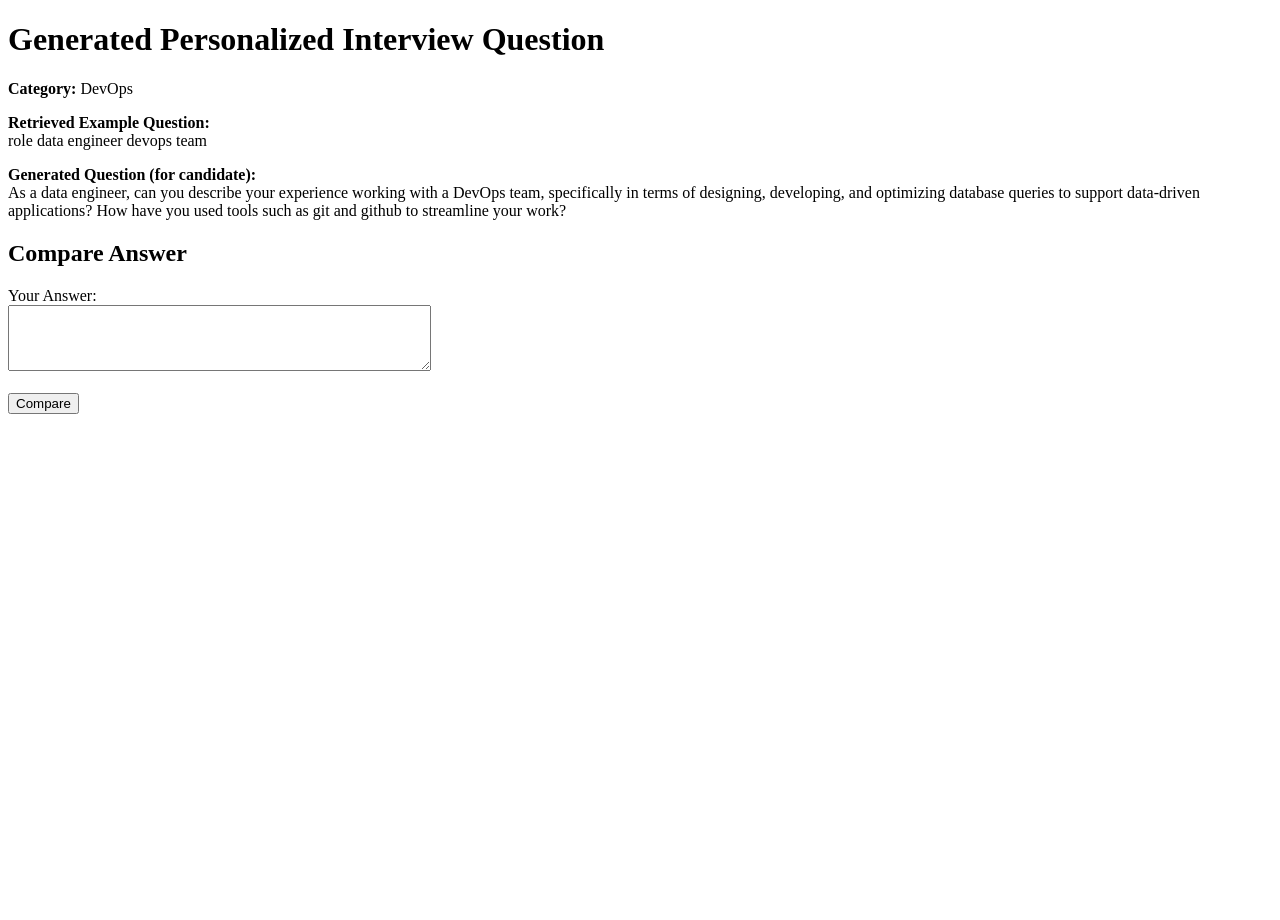
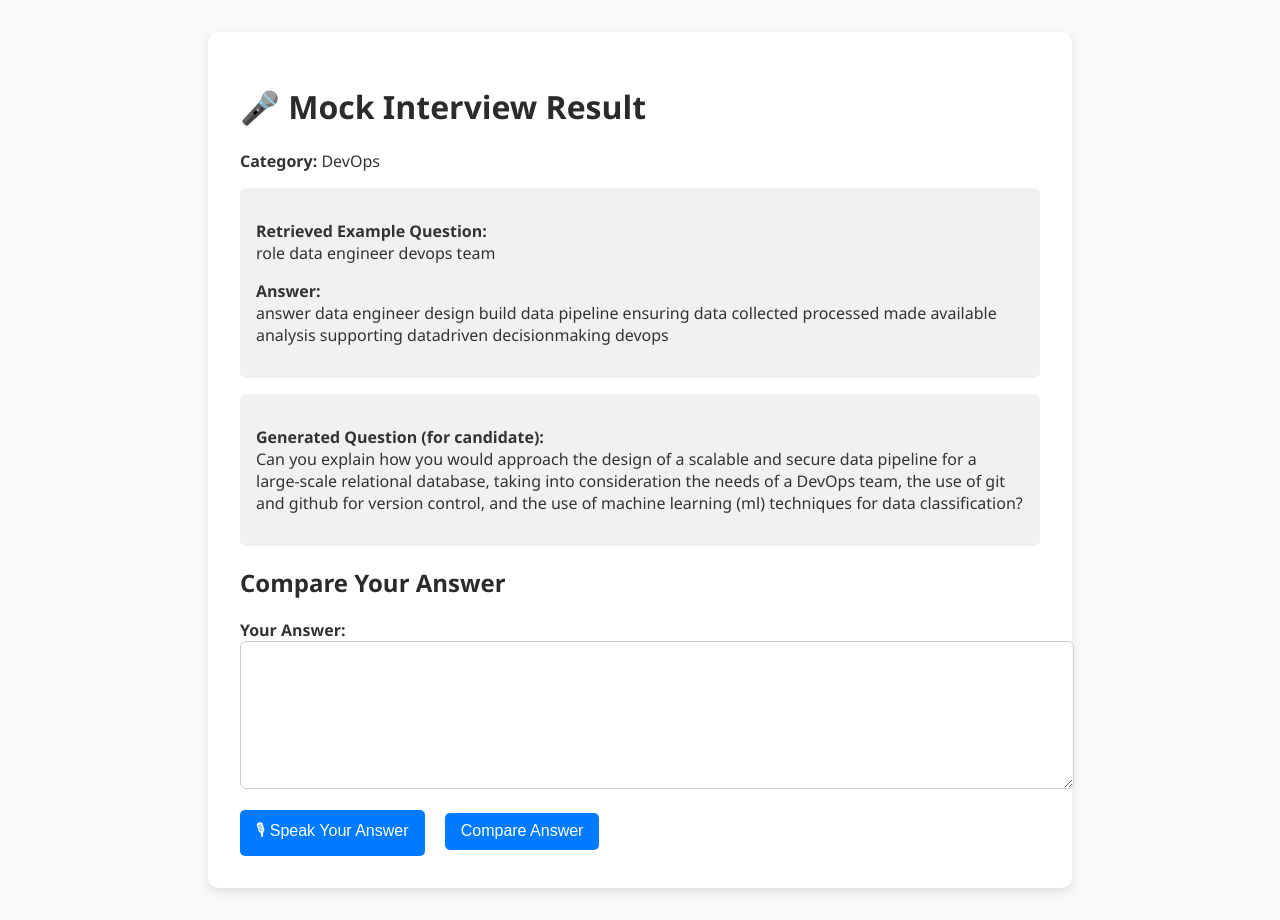
Before and after one commit to prayashi447/Mock_interview, a Flask app: page /results in a window 1280 px wide. Before the commit the page ends 414 px from the top, so only its background shows below. Run offline with Flask 3, Linux system fonts and the light colour scheme; parts of the project's set-up code (start-up, migrations or seed data) failed here and were passed over.

Commit message:
added speech prompt

```diff
--- a/integrated_gen_ai/data/output/qa_answer_log.csv
+++ b/integrated_gen_ai/data/output/qa_answer_log.csv
@@ -1,3 +1,6 @@
 AI (Data Science),"How would you approach using NLP to extract insights from unstructured text data, and how would you visualize the results?","To extract insights from unstructured text data, I would first use NLP techniques such as tokenization, part-of-speech tagging, and named entity recognition to identify key themes and topics. Then, I would use machine learning algorithms such as topic modeling or sentiment analysis to uncover relationships and patterns within the data. To visualize the results, I would create visualizations such as word clouds, heatmaps, or network diagrams to help stakeholders understand the insights and make informed decisions."
 AI (Data Science),"How would you describe your experience with machine learning algorithms, particularly deep learning?","I have several years of experience working with deep learning algorithms, including Convolutional Neural Networks (CNNs) and Recurrent Neural Networks (RNNs). I have successfully applied these algorithms to a variety of tasks, such as image recognition and natural language processing. I am comfortable with popular deep learning frameworks such as TensorFlow and Keras, and have experience deploying models to production environments. Additionally, I am skilled in data preprocessing and feature engineering, which are critical steps in building effective deep learning models."
 DevOps,"As a data engineer, can you describe your experience working with a DevOps team, specifically in terms of designing, developing, and optimizing database queries to support data-driven applications? How have you used tools such as git and github to streamline your work?","As a data engineer with a focus on DevOps, I have worked closely with a team to design, develop, and optimize database queries to support data-driven applications. I have used tools such as git and github to streamline my work by collaborating with team members in real-time, tracking changes to code and data, and ensuring that everyone is on the same page. Additionally, I have used these tools to automate tasks such as database backups and data migration, which has helped to improve efficiency and reduce errors. Overall, my experience working with a DevOps team has been rewarding, as I have been able to contribute to the development of high-quality data-driven applications while also learning from my colleagues and improving my skills"
+DevOps,"Can you explain how you would approach the design of a scalable and secure data pipeline for a large-scale relational database, taking into consideration the needs of a DevOps team, the use of git and github for version control, and the use of machine learning (ml) techniques for data classification?","Sure, I would begin by conducting a thorough analysis of the data requirements and the expected workload. Based on this analysis, I would design a scalable, fault-tolerant database architecture that can handle high volumes of data and provide fast and reliable access. I would also implement security measures such as encryption and access controls to protect the data from unauthorized access.
+To support a DevOps team, I would develop a version control system using git and github that allows for easy collaboration and version tracking. I would also provide tools and automation scripts to help streamline the development and deployment process.
+In terms of data classification, I would use machine learning (ml) techniques to automatically categorize the"
--- a/integrated_gen_ai/data/output/qa_results.json
+++ b/integrated_gen_ai/data/output/qa_results.json
@@ -9,5 +9,5 @@
     "Cleaned_Question": "role data engineer devops team",
     "Cleaned_Answer": "answer data engineer design build data pipeline ensuring data collected processed made available analysis supporting datadriven decisionmaking devops"
   },
-  "generated_question": "As a data engineer, can you describe your experience working with a DevOps team, specifically in terms of designing, developing, and optimizing database queries to support data-driven applications? How have you used tools such as git and github to streamline your work?"
+  "generated_question": "Can you explain how you would approach the design of a scalable and secure data pipeline for a large-scale relational database, taking into consideration the needs of a DevOps team, the use of git and github for version control, and the use of machine learning (ml) techniques for data classification?"
 }
--- a/integrated_gen_ai/templates/results.html
+++ b/integrated_gen_ai/templates/results.html
@@ -1,29 +1,119 @@
 <!DOCTYPE html>
 <html lang="en">
 <head>
-    <meta charset="UTF-8">
-    <meta name="viewport" content="width=device-width, initial-scale=1.0">
-    <title>Generated Interview Question</title>
+  <meta charset="UTF-8" />
+  <meta name="viewport" content="width=device-width, initial-scale=1.0"/>
+  <title>Mock Interview - Results</title>
+  <style>
+    body {
+      font-family: 'Segoe UI', sans-serif;
+      margin: 2rem;
+      background-color: #f8f9fa;
+      color: #333;
+    }
+    .container {
+      max-width: 800px;
+      margin: auto;
+      padding: 2rem;
+      background: white;
+      border-radius: 10px;
+      box-shadow: 0 4px 10px rgba(0, 0, 0, 0.1);
+    }
+    h1, h2 {
+      color: #2b2b2b;
+    }
+    textarea {
+      width: 100%;
+      padding: 1rem;
+      font-size: 1rem;
+      border-radius: 6px;
+      border: 1px solid #ccc;
+      resize: vertical;
+      margin-bottom: 1rem;
+    }
+    button {
+      background-color: #007bff;
+      color: white;
+      padding: 0.6rem 1rem;
+      font-size: 1rem;
+      border: none;
+      border-radius: 5px;
+      cursor: pointer;
+      margin-right: 1rem;
+    }
+    button:hover {
+      background-color: #0056b3;
+    }
+    .field-label {
+      font-weight: bold;
+      margin-top: 1rem;
+    }
+    .question-box {
+      background: #f1f1f1;
+      padding: 1rem;
+      border-radius: 6px;
+      margin-bottom: 1rem;
+    }
+  </style>
 </head>
 <body>
-    <h1>Generated Personalized Interview Question</h1>
-
+  <div class="container">
+    <h1>🎤 Mock Interview Result</h1>
     <p><strong>Category:</strong> {{ results['category'] }}</p>
 
-    <p><strong>Retrieved Example Question:</strong><br>
-    {{ results['retrieved_question']['Cleaned_Question'] }}</p>
+    <div class="question-box">
+      <p><strong>Retrieved Example Question:</strong><br>
+        {{ results['retrieved_question']['Cleaned_Question'] }}</p>
+      <p><strong>Answer:</strong><br>
+        {{ results['retrieved_question']['Cleaned_Answer'] }}</p>
+    </div>
 
-    <p><strong>Generated Question (for candidate):</strong><br>
-    {{ results['generated_question'] }}</p>
+    <div class="question-box">
+      <p><strong>Generated Question (for candidate):</strong><br>
+        {{ results['generated_question'] }}</p>
+    </div>
 
-    <h2>Compare Answer</h2>
+    <h2>Compare Your Answer</h2>
+
     <form action="/compare" method="POST">
-        <label for="user_answer">Your Answer:</label><br>
-        <textarea id="user_answer" name="user_answer" rows="4" cols="50"></textarea><br><br>
+      <label class="field-label" for="user_answer">Your Answer:</label><br>
+      <textarea id="user_answer" name="user_answer" rows="6"></textarea>
 
-        <input type="hidden" name="model_answer" value="{{ results['generated_question'] }}">
+      <input type="hidden" name="model_answer" value="{{ results['retrieved_question']['Cleaned_Answer'] }}">
 
-        <input type="submit" value="Compare">
+      <div>
+        <button type="button" onclick="startDictation()">🎙 Speak Your Answer</button>
+        <button type="submit">Compare Answer</button>
+      </div>
     </form>
+  </div>
+
+  <script>
+    function startDictation() {
+      if ('webkitSpeechRecognition' in window) {
+        const recognition = new webkitSpeechRecognition();
+        recognition.continuous = false;
+        recognition.interimResults = false;
+        recognition.lang = 'en-US';
+
+        recognition.onstart = function() {
+          console.log("Voice recognition started...");
+        };
+
+        recognition.onresult = function(event) {
+          const transcript = event.results[0][0].transcript;
+          document.getElementById('user_answer').value = transcript;
+        };
+
+        recognition.onerror = function(event) {
+          alert('Speech recognition error: ' + event.error);
+        };
+
+        recognition.start();
+      } else {
+        alert("Sorry, your browser doesn't support speech recognition.");
+      }
+    }
+  </script>
 </body>
 </html>
```
